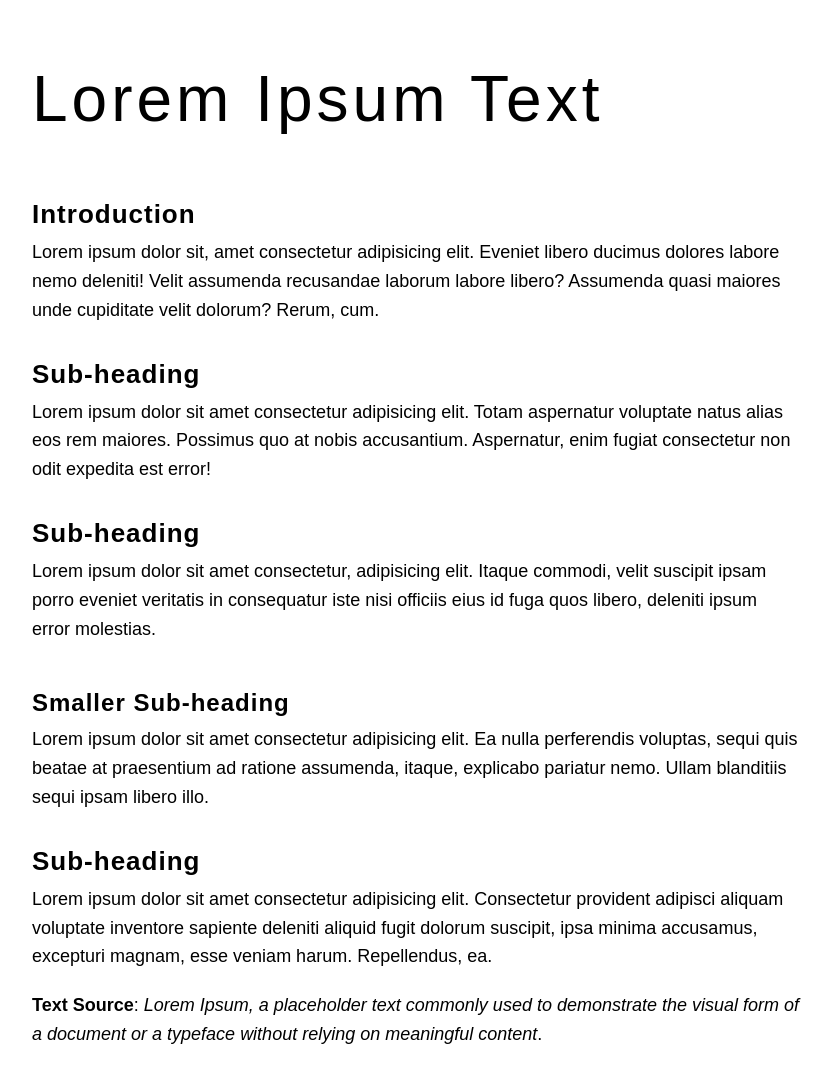
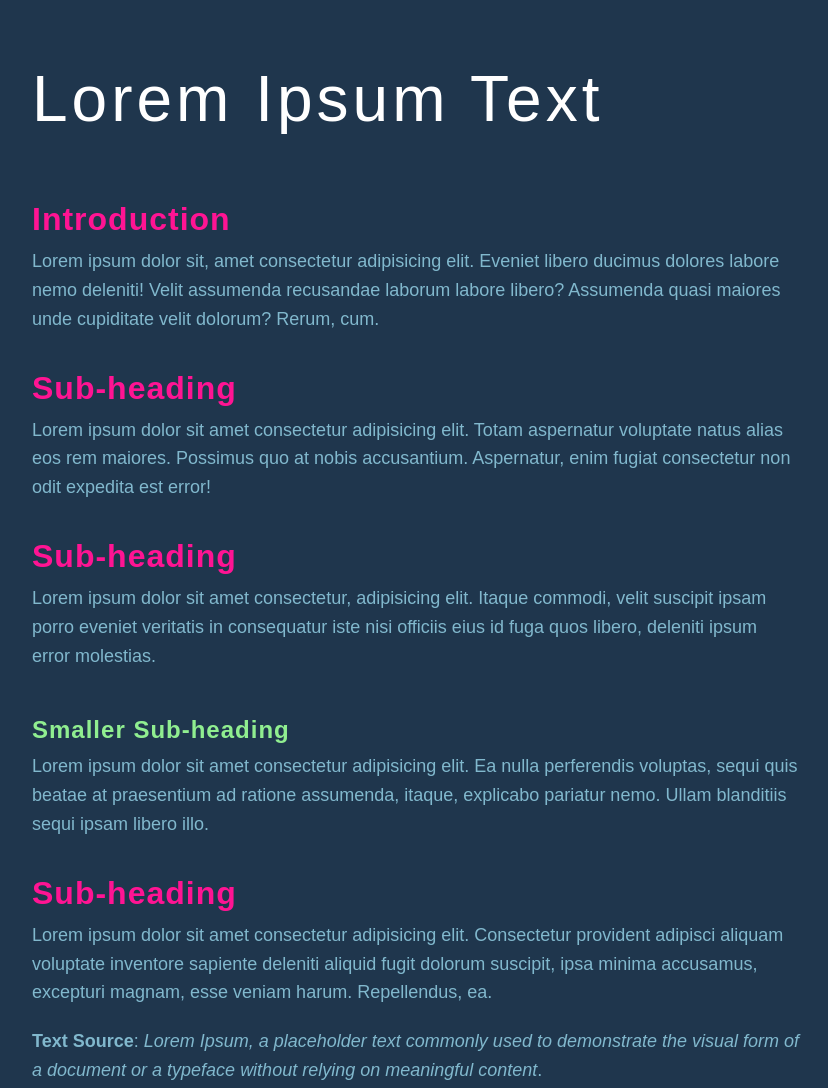
Before and after one commit to manyltamine/manyltamine.github.io, a plain HTML site: page exercises/page-4.html in a window 1280 px wide. Shown: the whole page, without its empty margins (224-1052 px from the left). Drawn offline with Linux system fonts and the light colour scheme.

Commit message:
Add files via upload

```diff
--- a/exercises/assets/css/style-1.css
+++ b/exercises/assets/css/style-1.css
@@ -1,4 +1,5 @@
 /*  ============= WEB BROWSER RESETS ============ */
+body { background-color: lightcyan }
 /* Desktops */
 @media (min-width: 768px) { body { padding: 4% 20% } }
 
@@ -18,6 +19,7 @@ input, button, textarea, select { font: inherit }
 
 
 h1 {
+    color: blue;
     font-size: 84px;
     text-align: center;
     font-weight: normal;
@@ -36,6 +38,7 @@ h3 {
 }
 
 p {
+    color: darkslateblue;
     font-size: 18px;
     font-family: sans-serif;
     line-height: 1.6;
--- a/exercises/assets/css/style-2.css
+++ b/exercises/assets/css/style-2.css
@@ -1,4 +1,5 @@
 /*  ============= WEB BROWSER RESETS ============ */
+body { background-color: antiquewhite }
 /* Desktops */
 @media (min-width: 768px) { body { padding: 4% 20% } }
 
@@ -18,6 +19,7 @@ input, button, textarea, select { font: inherit }
 
 
 h1 {
+    color: brown;
     font-size: 72px;
     margin-bottom: 56px;
     text-align: center;
--- a/exercises/assets/css/style-3.css
+++ b/exercises/assets/css/style-3.css
@@ -1,4 +1,5 @@
 /*  ============= WEB BROWSER RESETS ============ */
+body { background-color: purple }
 /* Desktops */
 @media (min-width: 768px) { body { padding: 4% 20% } }
 
@@ -17,7 +18,7 @@ input, button, textarea, select { font: inherit }
 /* ================= ENDS ================ */
 
 
-h1 {
+h1 {color: white;
     font-size: 84px;
     margin-bottom: 64px;
     text-align: center;
@@ -25,16 +26,17 @@ h1 {
     letter-spacing: 4px;
 }
 
-h2 {
+h2 {color: white;
     font-size: 28px;
     margin-bottom: 4px;
     margin-top: 54px;
     text-transform: uppercase;
 }
 
-p {
+p {color: white;
     font-size: 20px;
     font-family: sans-serif;
     line-height: 1.6;
     margin-bottom: 20px;
 }
+a { color: white }
--- a/exercises/assets/css/style-4.css
+++ b/exercises/assets/css/style-4.css
@@ -1,4 +1,5 @@
 /*  ============= WEB BROWSER RESETS ============ */
+
 /* Desktops */
 @media (min-width: 768px) { body { padding: 4% 20% } }
 
@@ -16,20 +17,31 @@ input, button, textarea, select { font: inherit }
 
 /* ================= ENDS ================ */
 
-body { font-family : sans-serif ; }
+body {
+    background-color: #1f364d;
+    font-family: sans-serif
+}
+
+/* Desktops */
+@media (min-width:768px) { body { padding: 4% 20% } }
+
+/* Mobiles */
+@media (max-width:767px) { body { padding: 12% 8% } }
 
 h1 {
     font-size: 64px;
     margin-bottom: 48px;
     font-weight: normal;
     letter-spacing: 4px;
+    color: white;
 }
 
 h2 {
-    font-size: 26px;
+    font-size: 32px;
     margin-top: 30px;
     margin-bottom: 4px;
     letter-spacing: 1px;
+    color: deeppink;
 }
 
 h3 {
@@ -37,10 +49,14 @@ h3 {
     margin-top: 42px;
     margin-bottom: 4px;
     letter-spacing: 1px;
+    color: lightgreen;
 }
 
 p {
     font-size: 18px;
     line-height: 1.6;
     margin-bottom: 20px;
+    color: #81b8cd;
 }
+
+a { color: white }
```
